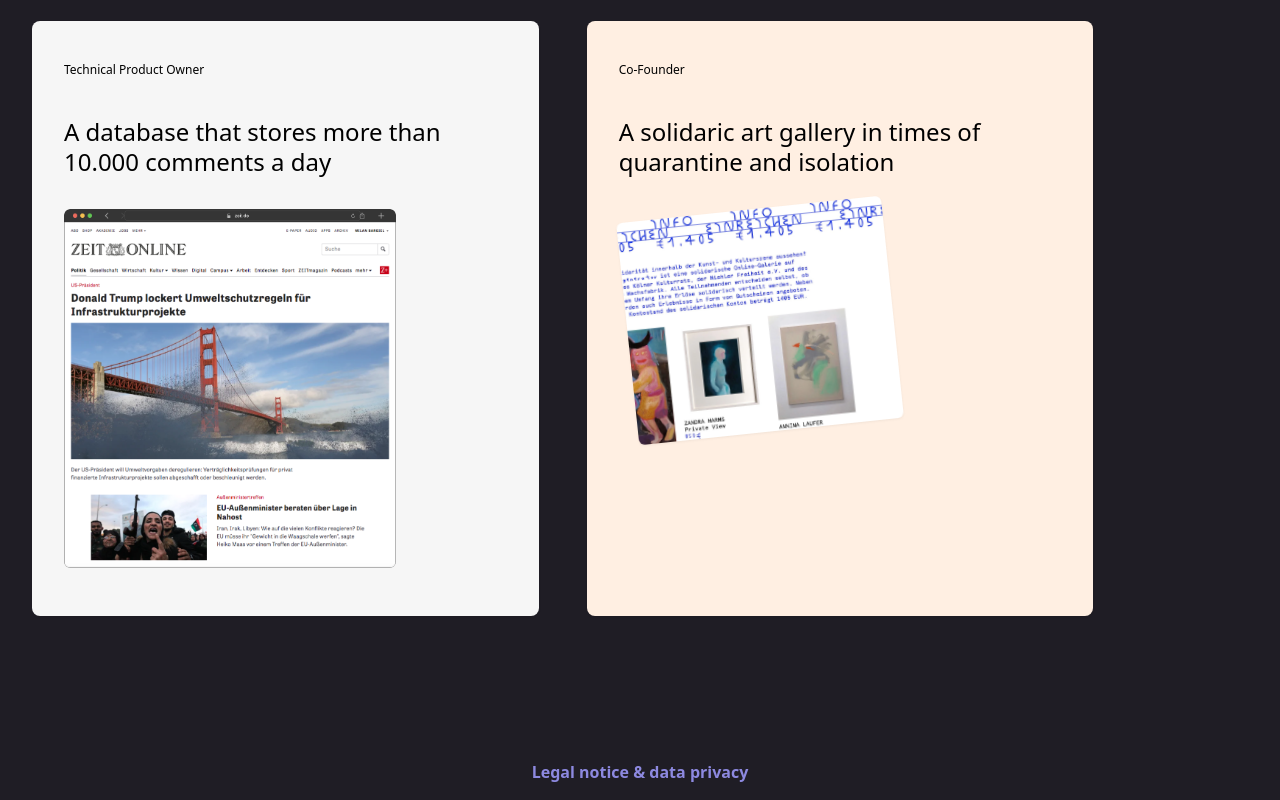
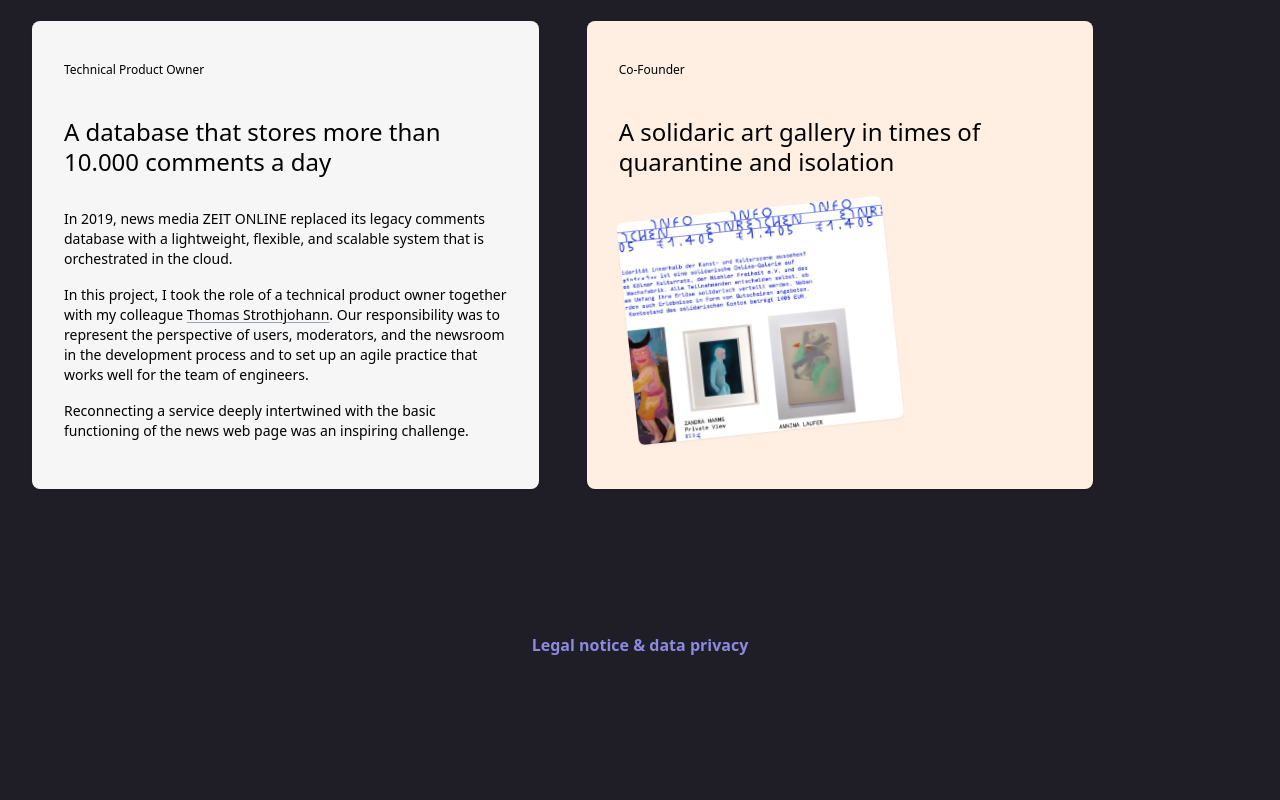
Before and after one commit to milanbargiel/portfolio, a Next.js app: page / in a window 1280 px wide. Shown: the part 1330-2130 px from the top of the page. After the commit the page ends 2003 px from the top, so only its background shows below. Built offline with nearby package versions, Linux system fonts and the light colour scheme.

Commit message:
Update homepage overview

```diff
--- a/components/project-list.js
+++ b/components/project-list.js
@@ -55,11 +55,30 @@ export default function ProjectList() {
         <Project
           roles={['Technical Product Owner']}
           title="A database that stores more than 10.000 comments a day"
-          image={commentsPic}
-          imageAlt="Screenshot from ZEIT ONLINE"
-          imageStyles="rounded-md w-3/4 hover:cursor-pointer"
-          imageLink="/projects/comments-database"
-        ></Project>
+        >
+          <p className="mb-4">
+            In 2019, news media ZEIT ONLINE replaced its legacy comments
+            database with a lightweight, flexible, and scalable system that is
+            orchestrated in the cloud.
+          </p>
+          <p className="mb-4">
+            In this project, I took the role of a technical product owner
+            together with my colleague{' '}
+            <Link
+              href="https://www.zeit.de/autoren/S/Thomas_Strothjohann/index"
+              variant="underline-dark"
+            >
+              Thomas Strothjohann
+            </Link>
+            . Our responsibility was to represent the perspective of users,
+            moderators, and the newsroom in the development process and to set
+            up an agile practice that works well for the team of engineers.
+          </p>
+          <p className="mb-4">
+            Reconnecting a service deeply intertwined with the basic functioning
+            of the news web page was an inspiring challenge.
+          </p>
+        </Project>
         <Project
           roles={['Co-Founder']}
           title="A solidaric art gallery in times of quarantine and isolation"
--- a/pages/projects/comments-database.js
+++ b/pages/projects/comments-database.js
@@ -24,8 +24,9 @@ const Kulturgenerator = () => {
       </TextColumn>
       <TextColumn>
         <p className="mb-4 text-gray-700 text-lg">
-          In 2019, news media ZEIT ONLINE replaced its Drupal-based comments
-          database with a lightweight, flexible, and scalable system.
+          In 2019, news media ZEIT ONLINE replaced its legacy comments database
+          with a lightweight, flexible, and scalable system that is orchestrated
+          in the cloud.
         </p>
         <p className="mb-4 text-gray-700 text-lg">
           In this project, I took the role of a technical product owner together
@@ -68,7 +69,7 @@ const Kulturgenerator = () => {
             src={commentsRollout}
             className="drop-shadow-sm rounded-lg"
             alt="The dashboard of the database during roll-out"
-            caption="Dashboard of the database during roll-out."
+            caption="CPU-utilisation of the database during roll-out."
           />
         </div>
       </div>
```
